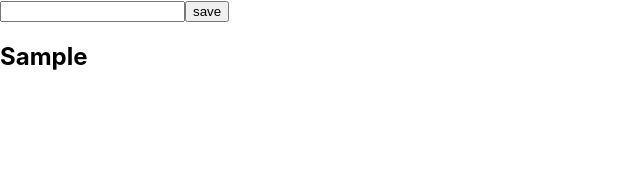
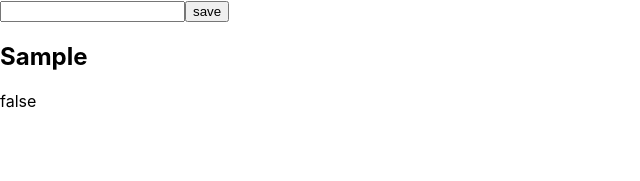
Before and after one commit to kedeinroga/reactypescript, a React (Create React App) app: page / in a window 1280 px wide. Both pictures are taken after typing "Sample" into the empty fields and a click on the button "save". Shown: the top 181 px of the page, without its empty margins (0-640 px from the left). Built offline with nearby package versions, Linux system fonts and the light colour scheme.

Commit message:
added style wen done is true

```diff
--- a/src/App.tsx
+++ b/src/App.tsx
@@ -39,7 +39,10 @@ function App(): JSX.Element {
           </div>
           {tasks.map((t: ITask, i: number) => (
             <div className="card card-body mt-2" key={i}>
-              <h2>{t.name}</h2>
+              <h2 style={{ textDecoration: t.done ? "line-through" : "" }}>
+                {t.name}
+              </h2>
+              <p>{t.done + ""}</p>
             </div>
           ))}
         </div>
```
